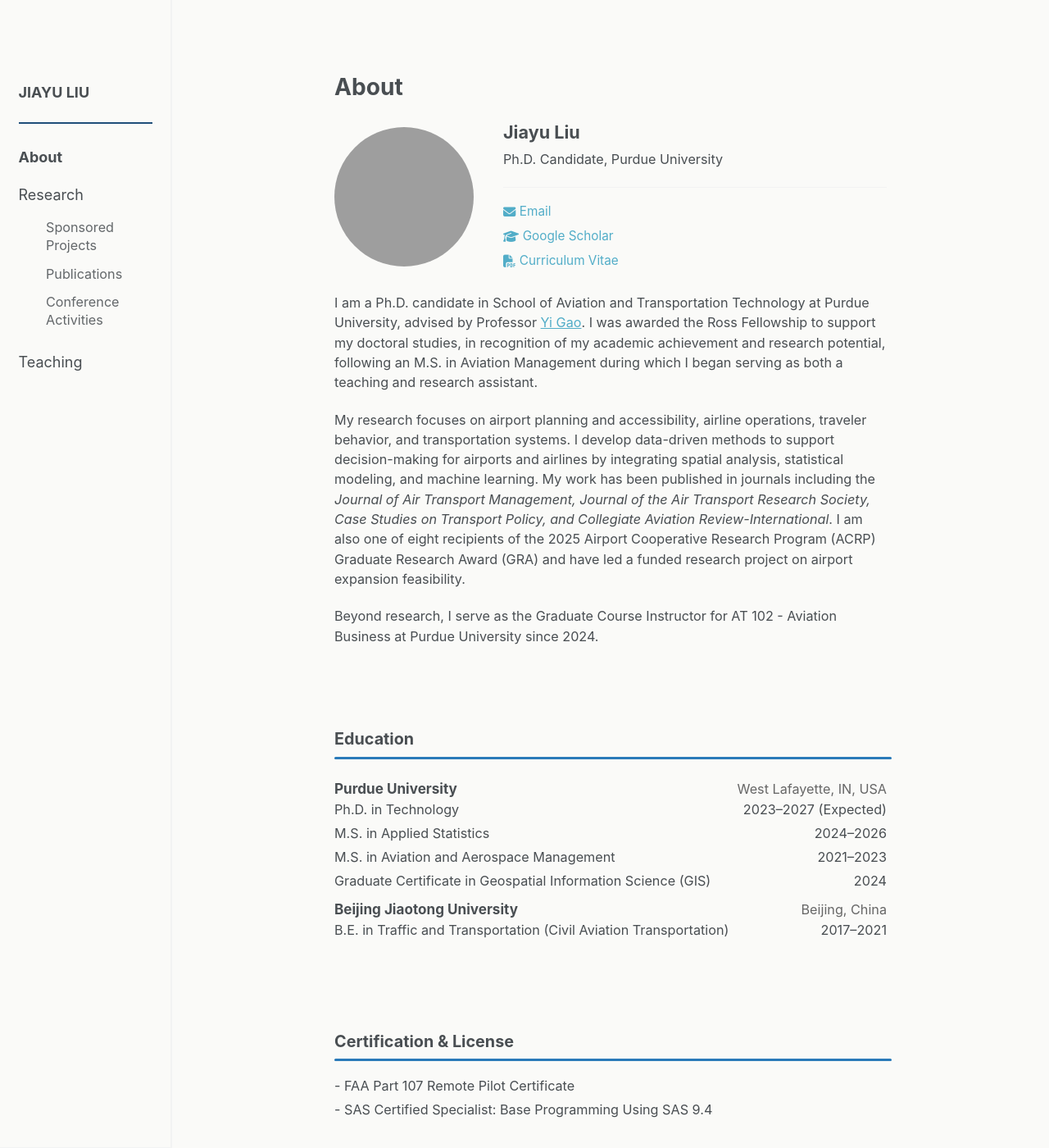
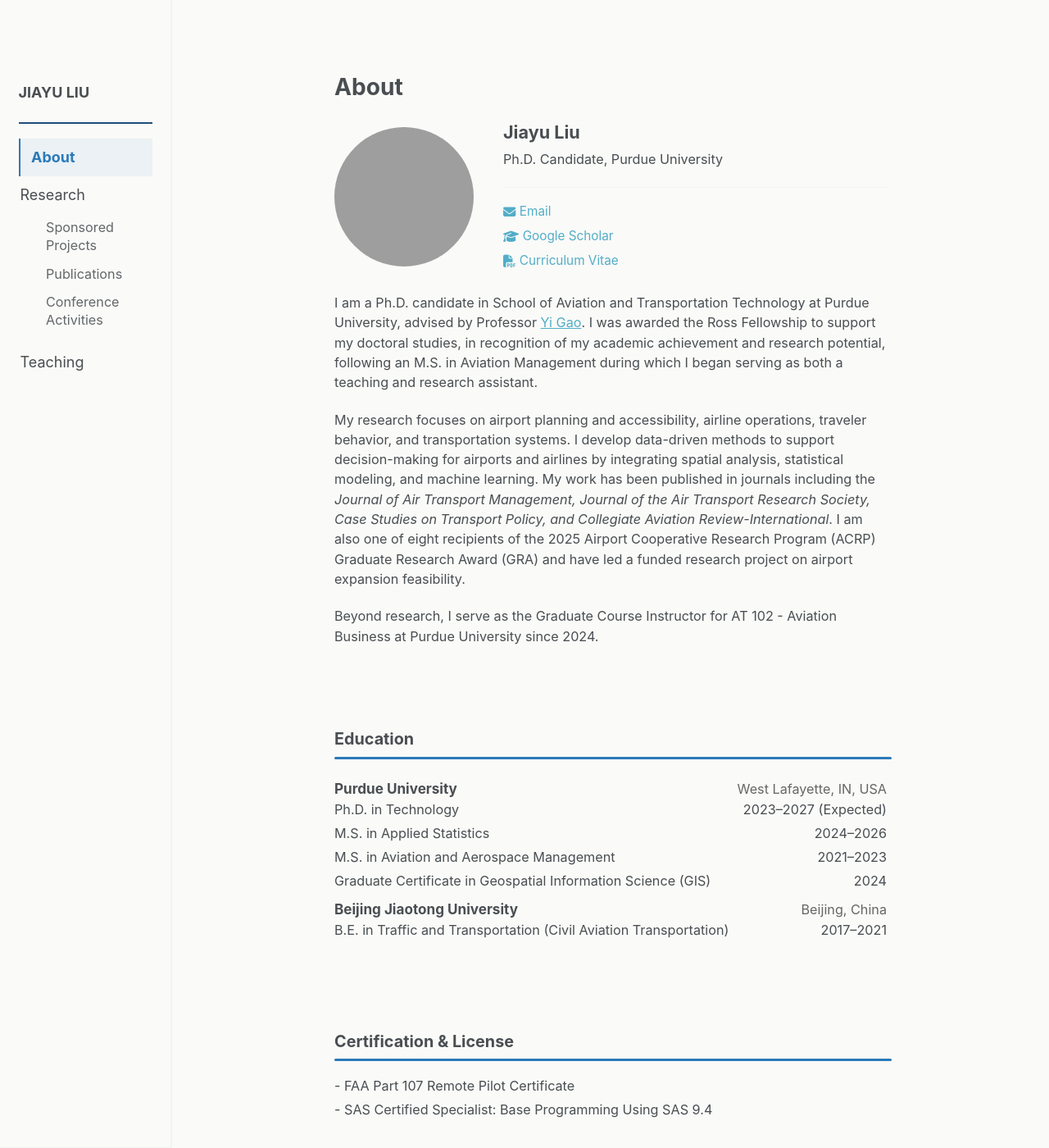
Before and after one commit to liu3309/liu3309.github.io, a Jekyll site: the page built from index.md, in a window 1280 px wide and 1400 px high. Shown: the whole window at 82% size. Built offline with Jekyll 4.4.1, drawn with Linux system fonts in a browser that asks for light colours; a script that is not in the unit is left out.

Commit message:
Update main.scss

```diff
--- a/assets/css/main.scss
+++ b/assets/css/main.scss
@@ -1616,3 +1616,39 @@ html {
   outline: 2px solid #2a7ab9;
   outline-offset: 2px;
 }
+
+
+/* ==========================================================================
+   MAIN NAVIGATION ACTIVE STYLE
+   ========================================================================== */
+
+.left-nav__item:not(.left-nav__item--title) > a.active,
+.left-nav__section-title.active {
+  color: #2a7ab9 !important;
+  font-weight: 700 !important;
+
+  padding-left: 0.75rem;
+  border-left: 2px solid #2a7ab9;
+  background-color: rgba(42, 122, 185, 0.07);
+  opacity: 1;
+}
+
+.left-nav__item:not(.left-nav__item--title) > a:hover,
+.left-nav__section-title:hover {
+  color: var(--global-masthead-link-color-hover);
+
+  padding-left: 0.75rem;
+  border-left: 2px solid rgba(42, 122, 185, 0.45);
+  background-color: rgba(42, 122, 185, 0.04);
+}
+
+.left-nav__item:not(.left-nav__item--title) > a,
+.left-nav__section-title {
+  border-left: 2px solid transparent;
+
+  transition:
+    color 0.2s ease,
+    border-color 0.2s ease,
+    background-color 0.2s ease,
+    padding-left 0.2s ease;
+}
```
